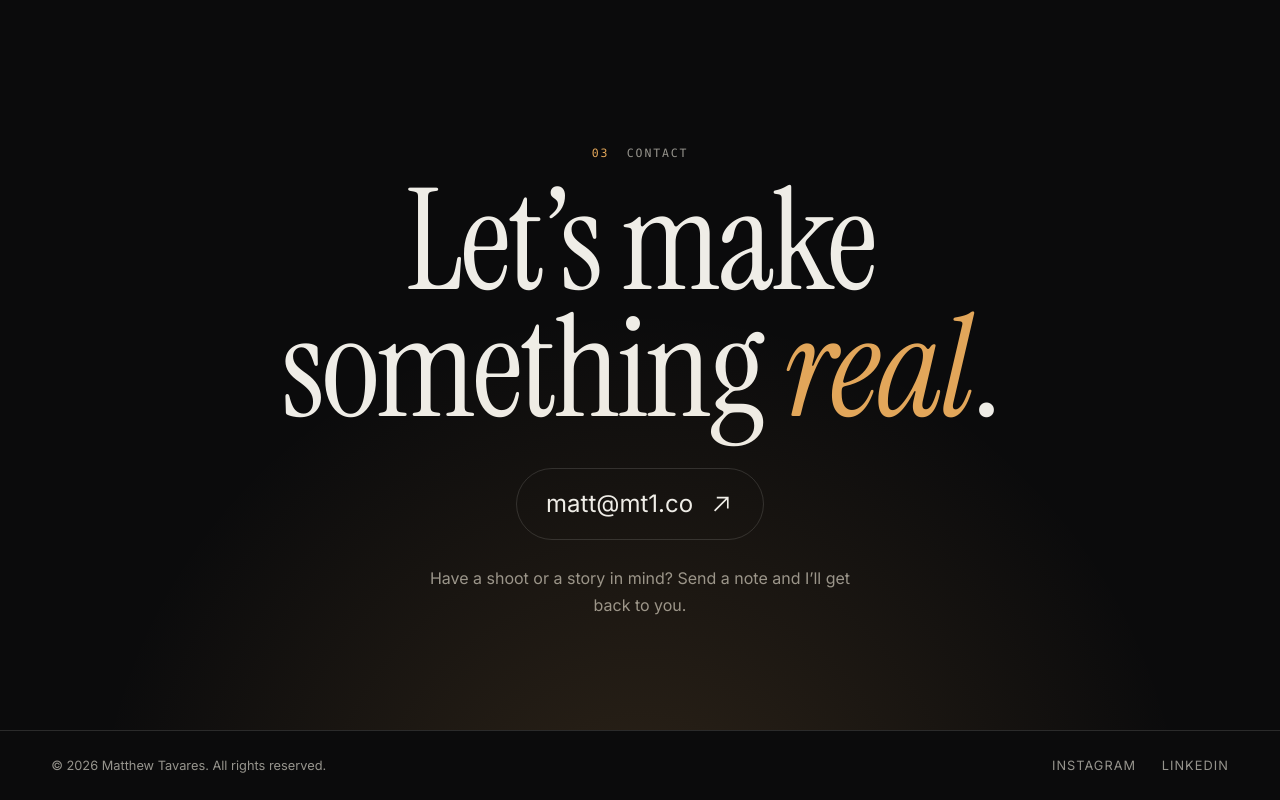
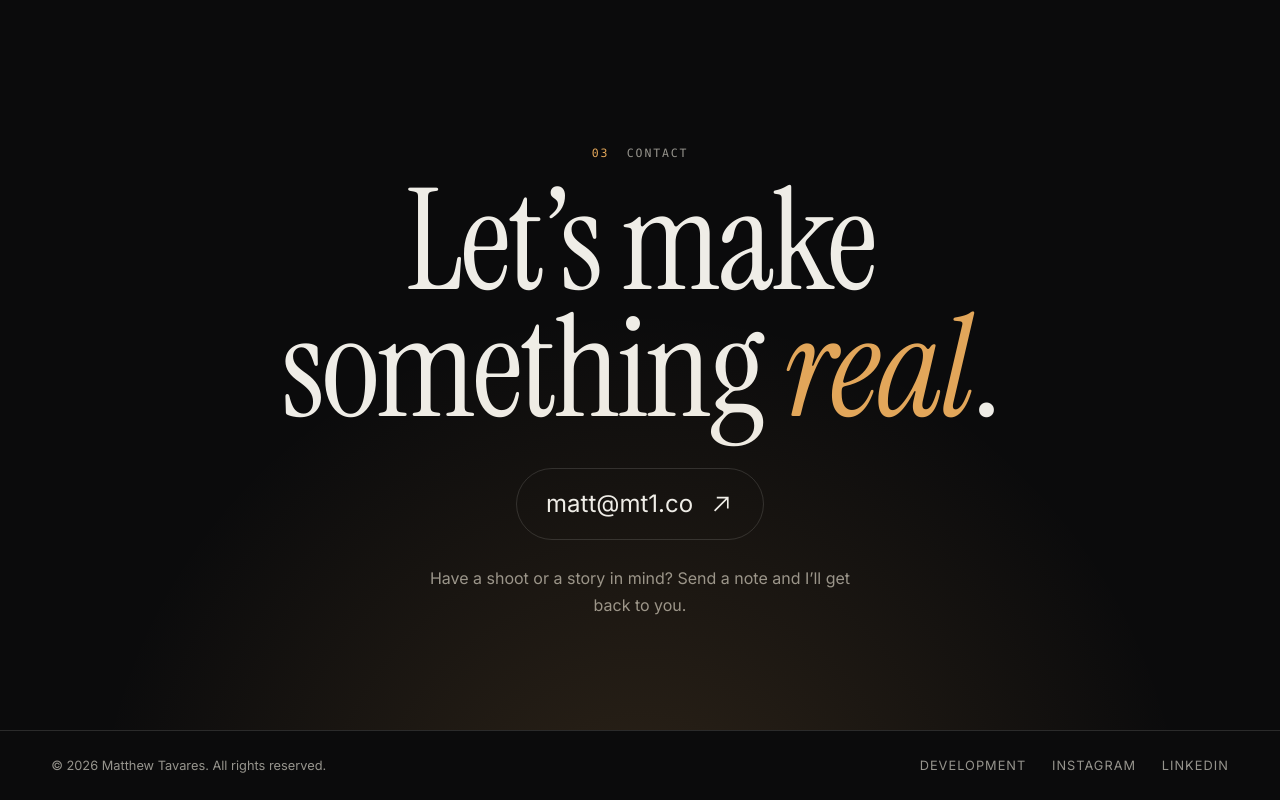
Before and after one commit to MT1co/github-pages-mt1co, a plain HTML site: page index.html in a window 1280 px wide. Shown: the part 4211-5011 px from the top of the page. Drawn offline with Linux system fonts and the light colour scheme.

Commit message:
Add Development link to photo site footer
Co-Authored-By: Claude Sonnet 5.5 <noreply@anthropic.com>
Claude-Session: https://claude.ai/code/session_018hG2xRLxMdRzm8JkTj4Yg9

```diff
--- a/index.html
+++ b/index.html
@@ -117,6 +117,7 @@
   <div class="wrap foot">
     <p>&copy; <span id="yr">2026</span> Matthew Tavares. All rights reserved.</p>
     <p class="social">
+      <a href="https://dev.mt1.co/">Development</a>
       <a href="https://www.instagram.com/mt1.co/" target="_blank" rel="me noopener noreferrer">Instagram</a>
       <a href="https://www.linkedin.com/in/matthewtavares1/" target="_blank" rel="me noopener noreferrer">LinkedIn</a>
     </p>
```
